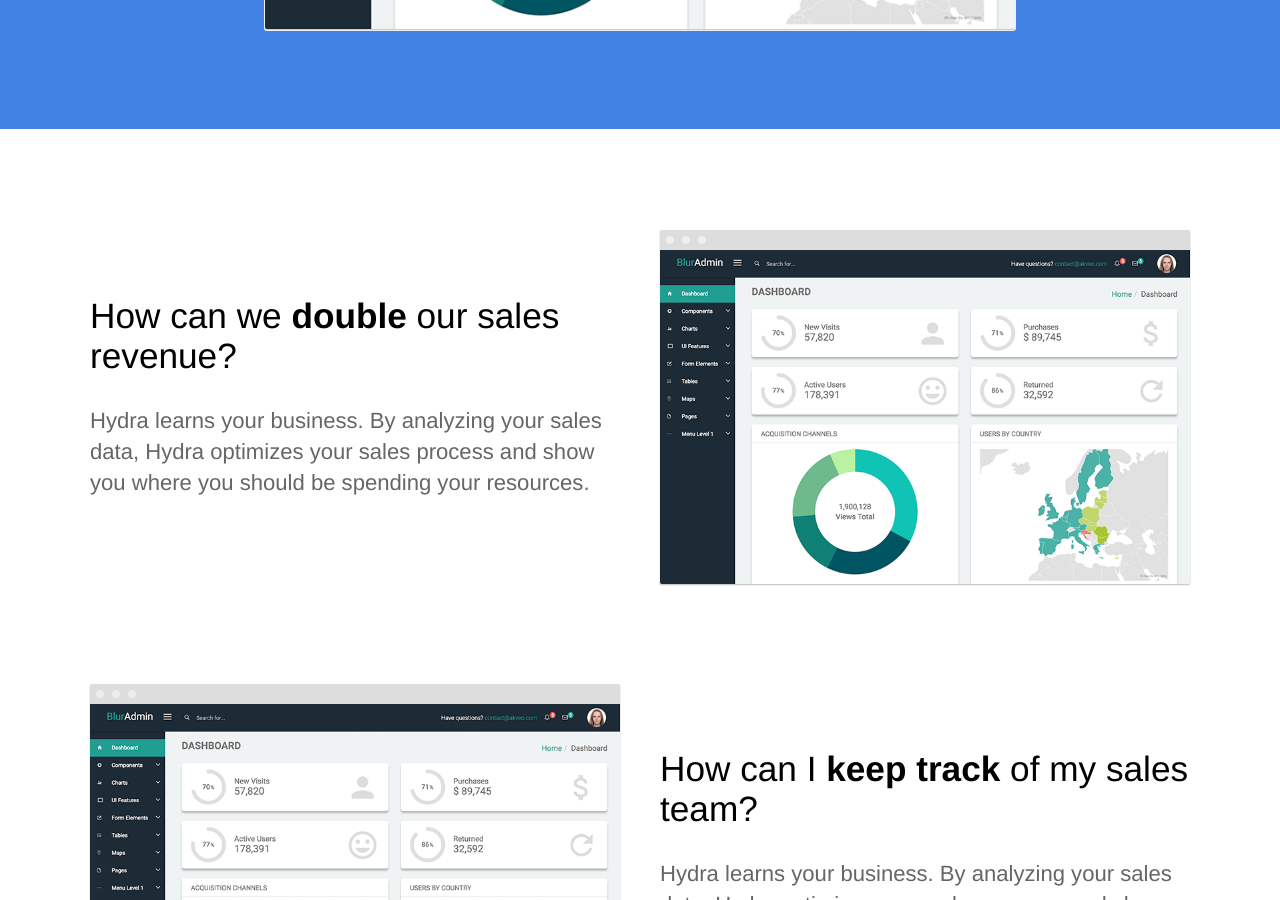
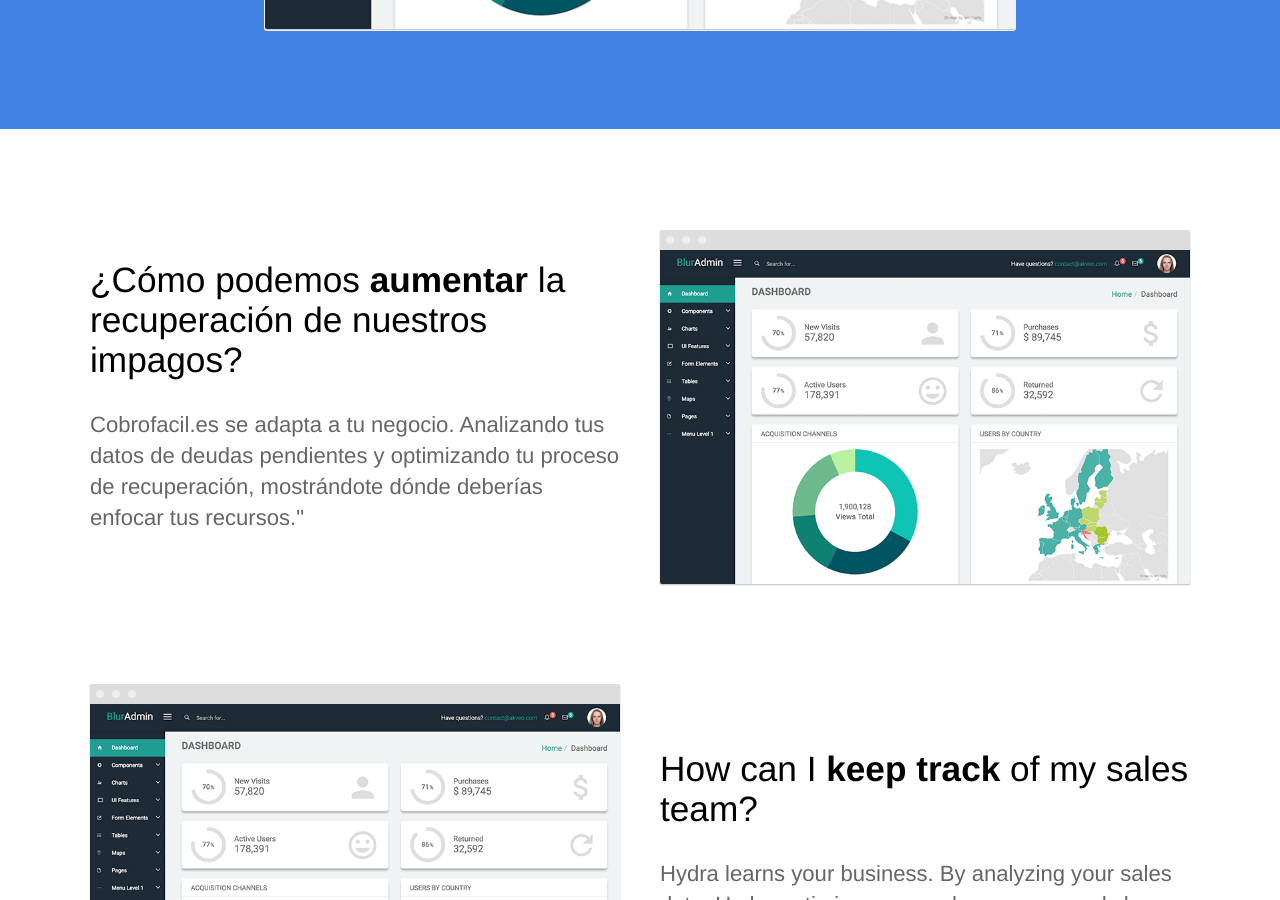
Before and after one commit to streaming10/cobrofacil, a Jekyll site: the page built from index.html, in a window 1280 px wide and 900 px high, scrolled down 807 px. Built offline with Jekyll 4.4.1, drawn with Linux system fonts in a browser that asks for light colours.

Commit message:
Update index.html

```diff
--- a/index.html
+++ b/index.html
@@ -18,8 +18,8 @@ description: Que los pequeños impagos no paren tu negocio
 	<section>
 		<div class="container flex">
 			<div class="text editable">
-				<h2>How can we <strong>double</strong> our sales revenue?</h2>
-				<p>Hydra learns your business. By analyzing your sales data, Hydra optimizes your sales process and show you where you should be spending your resources. </p>
+				<h2>¿Cómo podemos <strong>aumentar</strong> la recuperación de nuestros impagos?</h2>
+				<p> Cobrofacil.es se adapta a tu negocio. Analizando tus datos de deudas pendientes y optimizando tu proceso de recuperación, mostrándote dónde deberías enfocar tus recursos."</p>
 			</div>
 			<div class="image">
 				<img src="{{ site.baseurl }}/images/dashboard.png" alt="Screenshot" class="screenshot editable" />
```
